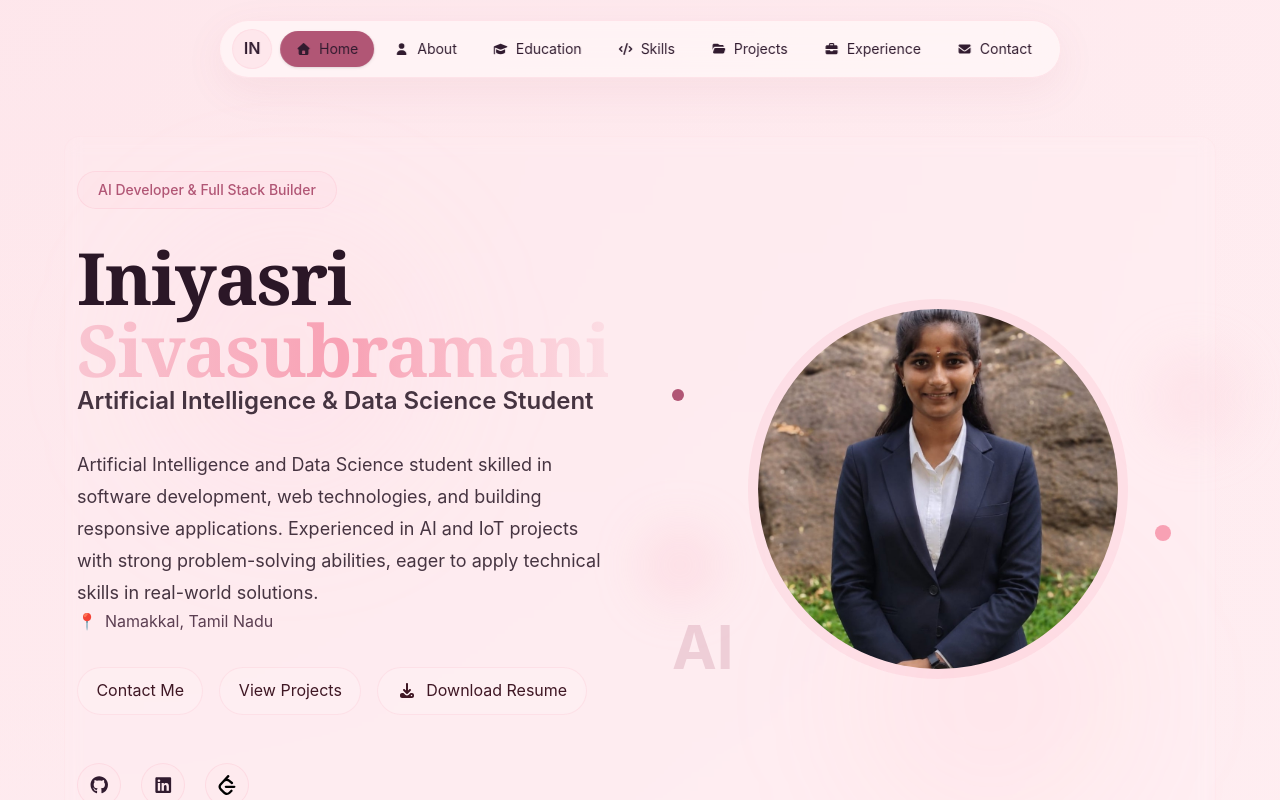
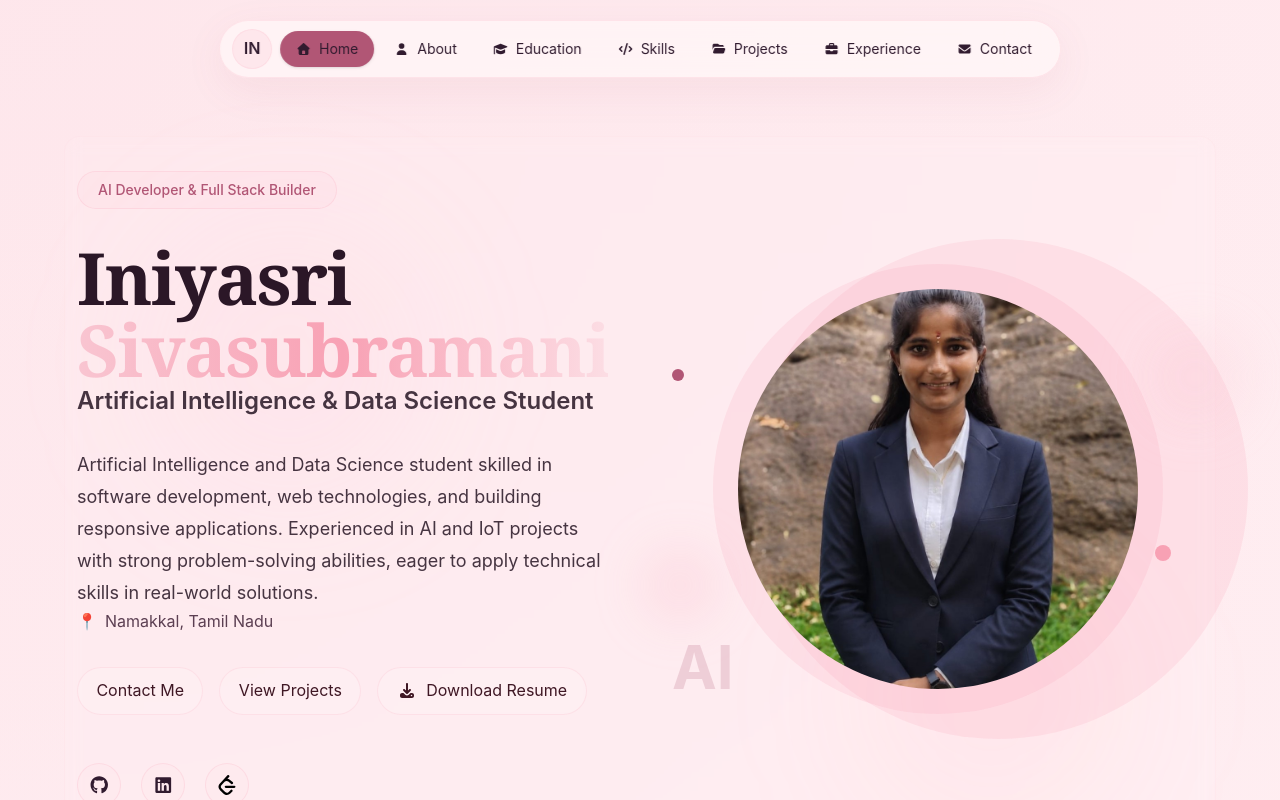
Before and after one commit to Iniyasri11/Portfolio, a React (Vite) app: page / in a window 1280 px wide. Shown: the top 800 px of the page. Built offline with nearby package versions, Linux system fonts and the light colour scheme.

Commit message:
Refactor Hero component for better design
Updated Hero component layout and styles for improved UI.

```diff
--- a/src/sections/Hero.jsx
+++ b/src/sections/Hero.jsx
@@ -145,7 +145,8 @@ function Hero() {
           >
             {/* Main Circle */}
 
-            <div className="absolute h-[300px] w-[300px] rounded-full bg-[rgba(248,161,180,0.18)] md:h-[380px] md:w-[380px]" />
+            <div className="absolute h-[400px] w-[400px] rounded-full bg-[rgba(248,161,180,0.18)] md:h-[450px] md:w-[450px]" />
+            <div className="absolute translate-x-10 h-[400px] w-[400px] rounded-full bg-[rgba(248,161,180,0.18)] md:h-[500px] md:w-[500px] md:translate-x-15" />
 
             {/* Decorative Elements */}
 
@@ -159,11 +160,11 @@ function Hero() {
 
             {/* Image */}
 
-            <div className="relative z-10 h-[280px] w-[280px] overflow-hidden rounded-full md:h-[360px] md:w-[360px]">
+            <div className="relative z-10 h-[300px] w-[280px] overflow-hidden rounded-full md:h-[400px] md:w-[400px]">
               <img
-                src="/profile.jpeg"
+                src="public/profile.jpeg"
                 alt={personalInfo.firstName}
-                className="h-full w-full object-cover"
+                className="h-full w-full object-cover scale-100 transition-all duration-300 hover:scale-95"
               />
             </div>
 
```
